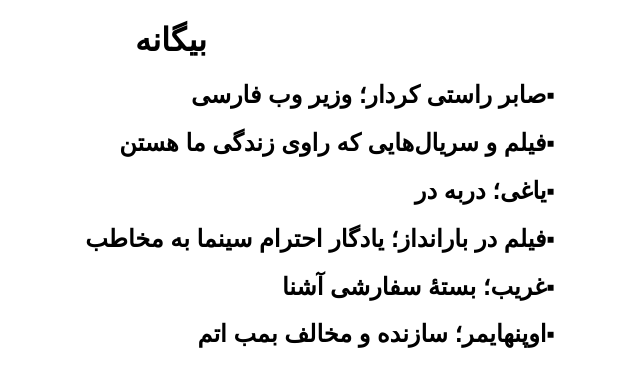
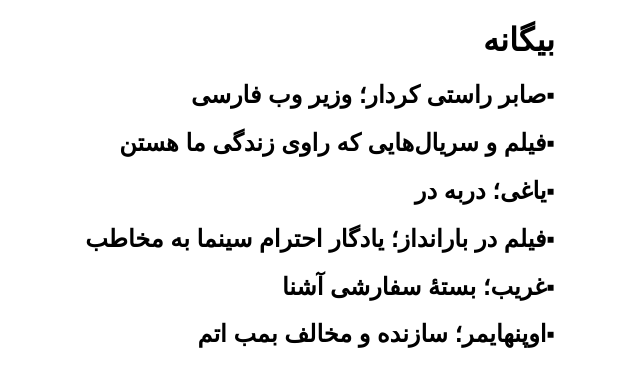
Before and after one commit to darkblog/darkblog.github.io, a Jekyll site: the page built from index.html, in a window 1280 px wide. Shown: the top 387 px of the page, without its empty margins (595-1235 px from the left). Built offline with Jekyll 4.4.1, drawn with Linux system fonts in a browser that asks for light colours.

Commit message:
Update index.html

```diff
--- a/index.html
+++ b/index.html
@@ -7,7 +7,7 @@
 <head>
 <title>بیگانه</title>
 <meta name="viewport" content="width=device-width">
-<style>body{font-family:sans-serif;margin:auto;padding:0 1em;max-width:48em}p{font-size:large}a{text-decoration:none;color:black}h1{text-align:center}</style>
+<style>body{font-family:sans-serif;margin:auto;padding:0 1em;max-width:48em}p{font-size:large}a{text-decoration:none;color:black}</style>
 </head>
 <body>
 <h1>بیگانه</h1>
```
